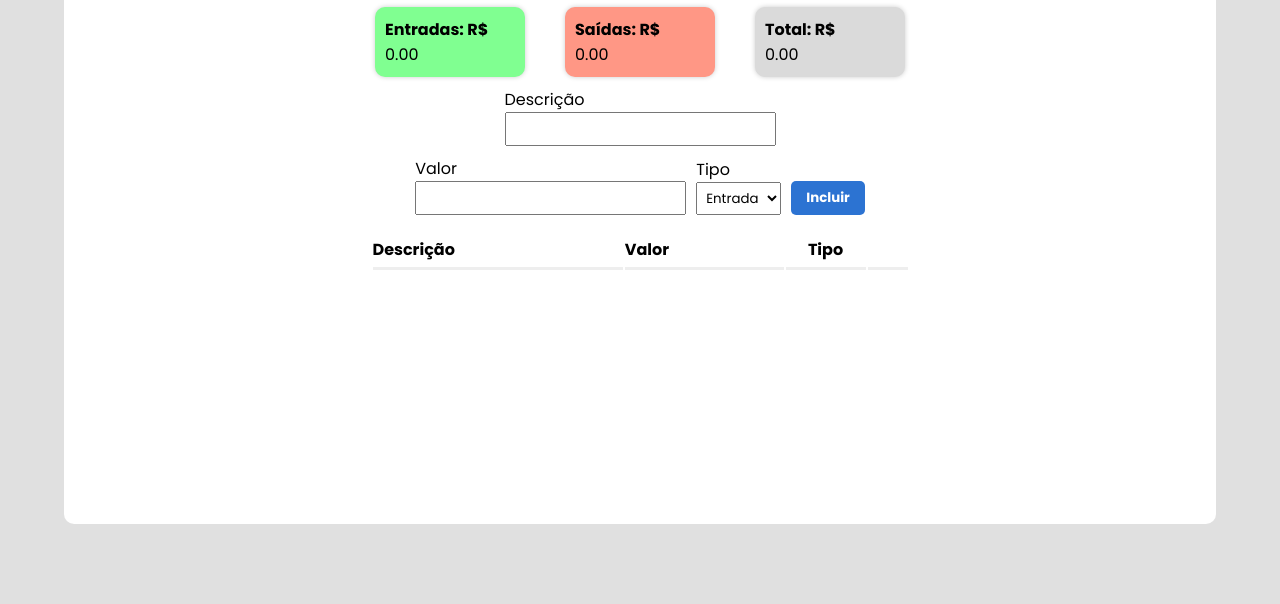
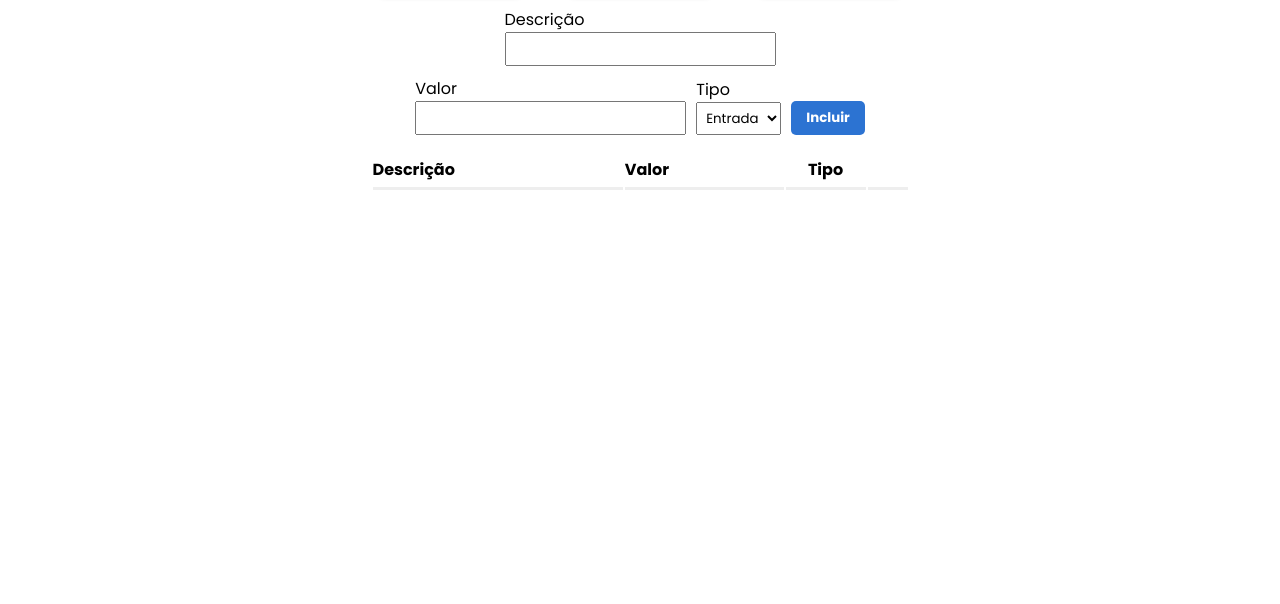
Before and after one commit to regi-lm/controlefinanceiro, a plain HTML site: page index.html in a window 1280 px wide. Shown: the part 196-800 px from the top of the page. Drawn offline with nearby package versions, Linux system fonts and the light colour scheme.

Commit message:
remocao da <div class=container></div>

```diff
--- a/index.html
+++ b/index.html
@@ -16,7 +16,6 @@
 
 </head>
 <body>
-  <div class="container">
     <header>
       <h1>Controle financeiro</h1>
     </header>
@@ -67,7 +66,6 @@
           </tbody>
         </table>
     </main>
-  </div>
   <script src="script.js"></script>
 </body>
 </html>
--- a/style.css
+++ b/style.css
@@ -11,18 +11,7 @@
     height: 100vh;
     display: flex;
     align-items: center;
-    justify-content: center;
-    background-color: rgb(224, 224, 224);
-  }
-
-  .container {
-    width: 90%;
-    height: 80%;
-    display: flex;
-    align-items: center;
     flex-direction: column;
-    border-radius: 10px;
-    background: white;
   }
 
   header {
```
